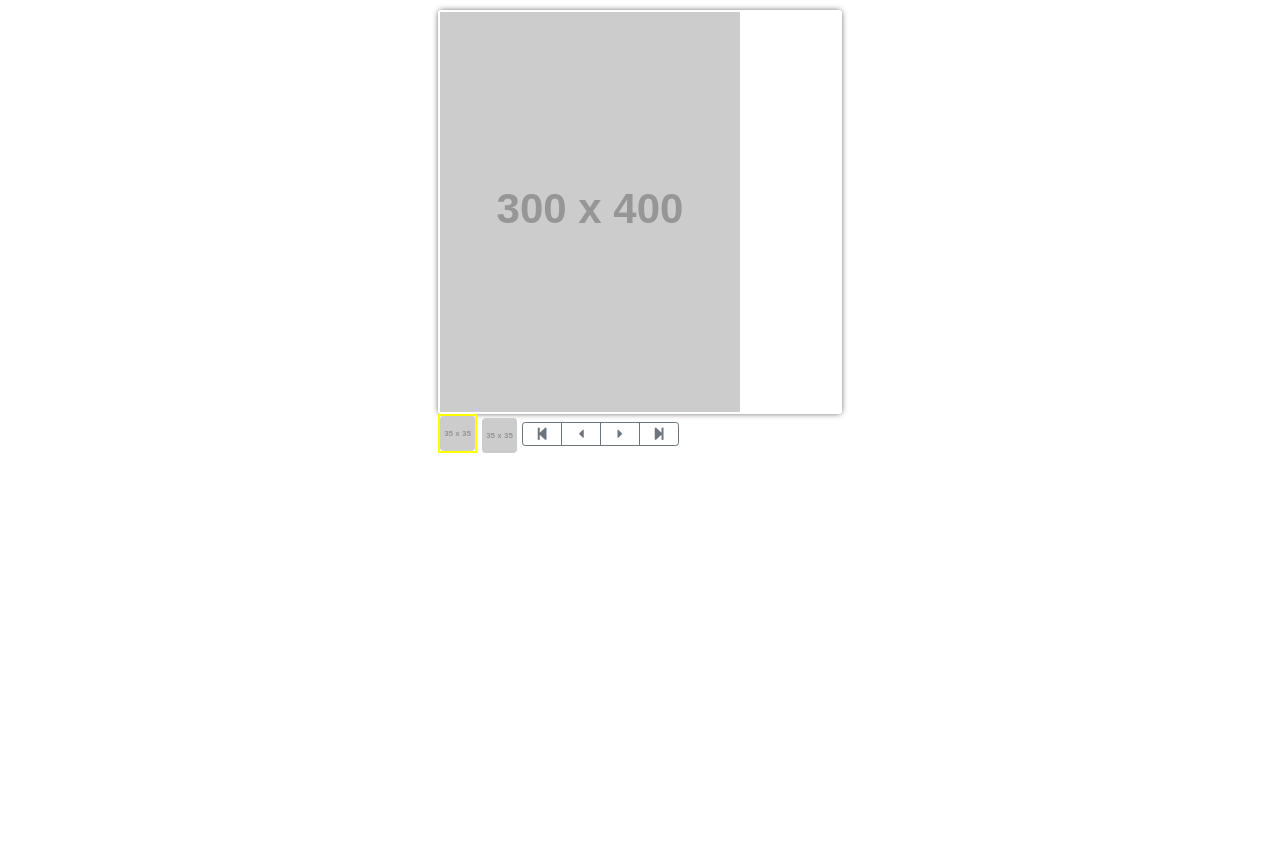
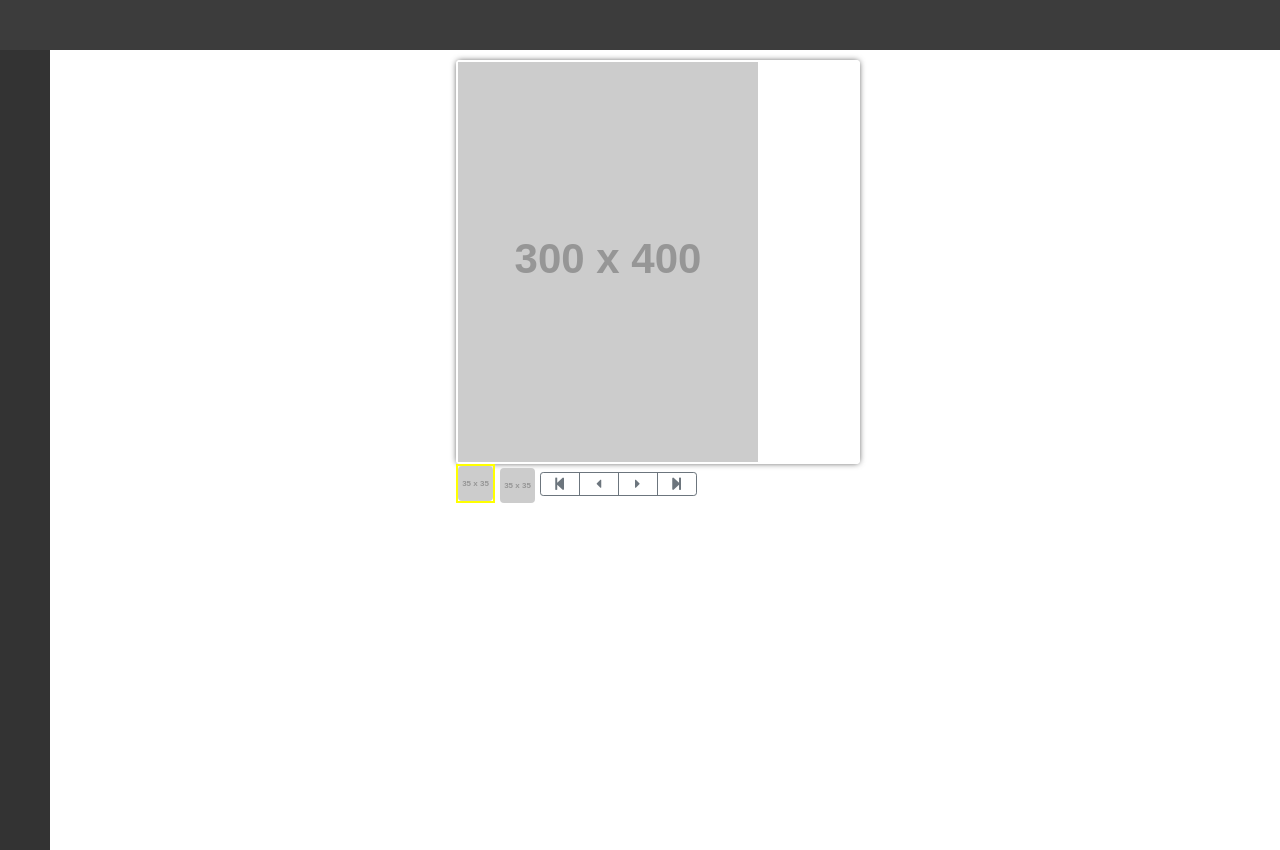
Before and after one commit to Joaolucasoliveira/angular-viewer, an Angular app: page / in a window 1280 px wide. Before the commit the page ends 800 px from the top, so only its background shows below. Built offline with nearby package versions, Linux system fonts and the light colour scheme.

Commit message:
2 files modified

```diff
--- a/src/app/app.component.css
+++ b/src/app/app.component.css
@@ -5,3 +5,18 @@ p {
 app-viewer{
   margin-top: 10px;
 }
+
+.menu{
+  height: 50px;
+  width: 100vw;
+  clear: both;
+  background-color:rgb(60, 60, 60);
+}
+
+.sideBar{
+ background-color: rgb(51, 51, 51);
+  height: 100%;
+  width: 50px;
+  float: left;
+  display:flex;
+}
--- a/src/app/app.component.html
+++ b/src/app/app.component.html
@@ -1,6 +1,14 @@
+<div class="menu">
+</div>
+
+<div class="sideBar">
+</div>
 <div class="container-fluid">
 
+
+
+
 	<div class="row justify-content-md-center">
-		<app-viewer [files] = "mockFiles"></app-viewer>
+		<app-viewer [files]="mockFiles"></app-viewer>
 	</div>
 </div>
```
